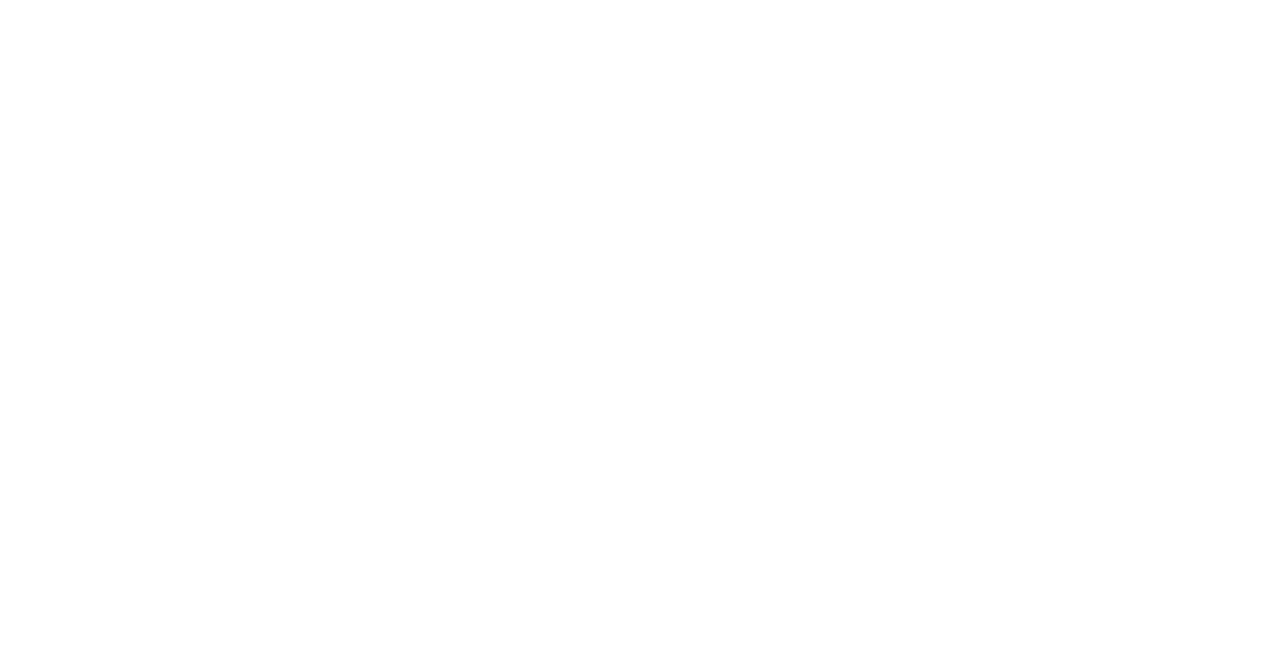
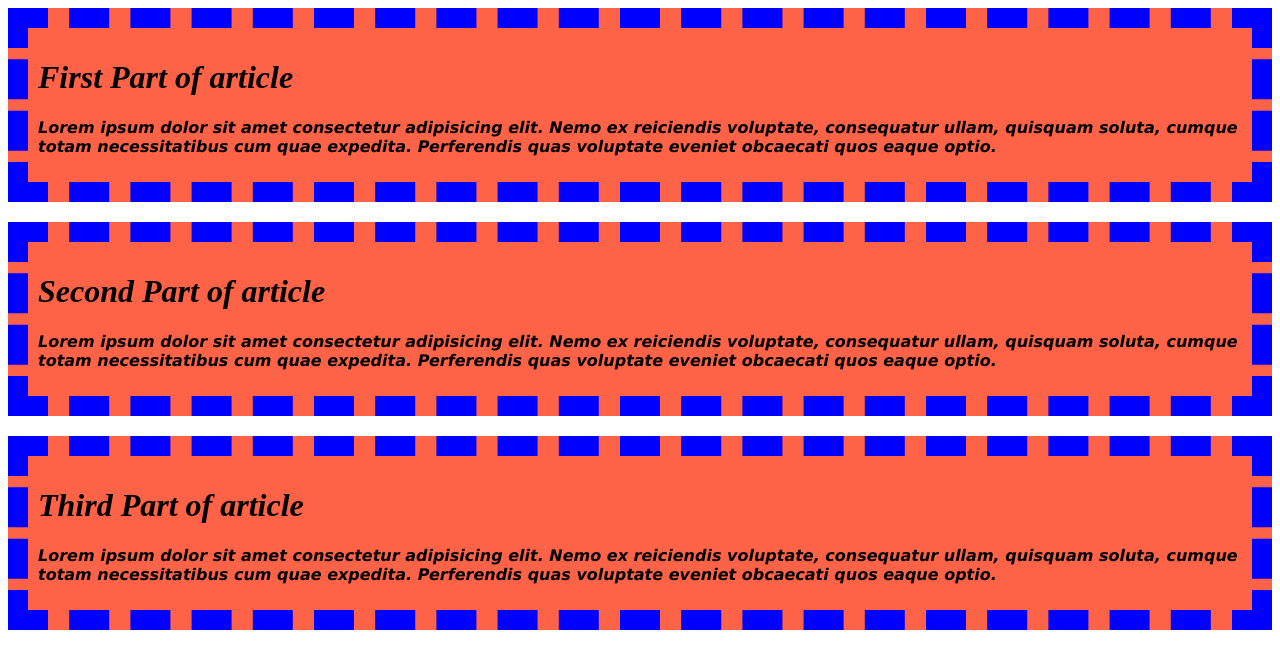
Before and after one commit to AsadEducation/web_experiment, a plain HTML site: page index.html in a window 1280 px wide. Drawn offline with Linux system fonts and the light colour scheme.

Commit message:
Bismillah

```diff
--- a/index.html
+++ b/index.html
@@ -3,9 +3,33 @@
 <head>
     <meta charset="UTF-8">
     <meta name="viewport" content="width=device-width, initial-scale=1.0">
-    <title>Document</title>
+    <title>Uploading first website to Github </title>
+    <link rel="stylesheet" href="styles/index.css">
 </head>
 <body>
+    <div>
+        <h1><i> First Part of article</i></h1>
+        <p>Lorem ipsum dolor sit amet consectetur adipisicing elit. Nemo ex reiciendis voluptate, consequatur ullam, quisquam soluta, cumque totam necessitatibus cum quae expedita. Perferendis quas voluptate eveniet obcaecati quos eaque optio.
+        </p>
+
+    </div>
+    <div>
+
+        <h1><i> Second Part of article</i></h1>
+        <p>Lorem ipsum dolor sit amet consectetur adipisicing elit. Nemo ex reiciendis voluptate, consequatur ullam, quisquam soluta, cumque totam necessitatibus cum quae expedita. Perferendis quas voluptate eveniet obcaecati quos eaque optio.
+        </p>
+
+    </div>
+
+
+    <div>
+         <h1><i> Third Part of article</i></h1>
+        <p>Lorem ipsum dolor sit amet consectetur adipisicing elit. Nemo ex reiciendis voluptate, consequatur ullam, quisquam soluta, cumque totam necessitatibus cum quae expedita. Perferendis quas voluptate eveniet obcaecati quos eaque optio.
+        </p>
+
+
+    </div>
+
 
 </body>
 </html>
--- /dev/null
+++ b/styles/index.css
@@ -0,0 +1,11 @@
+div{
+    background-color: tomato;
+    p{
+        font-style: italic;
+        font-family: 'Lucida Sans', 'Lucida Sans Regular', 'Lucida Grande', 'Lucida Sans Unicode', Geneva, Verdana, sans-serif;
+        font-weight: bold;
+    }
+    border: 20px dashed blue;
+    padding: 10px;
+    margin-bottom: 20px;
+}
```
